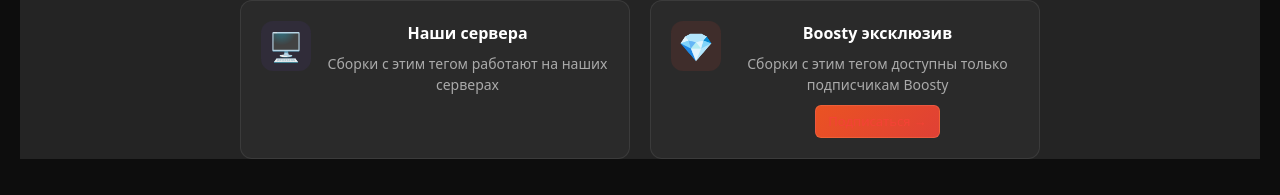
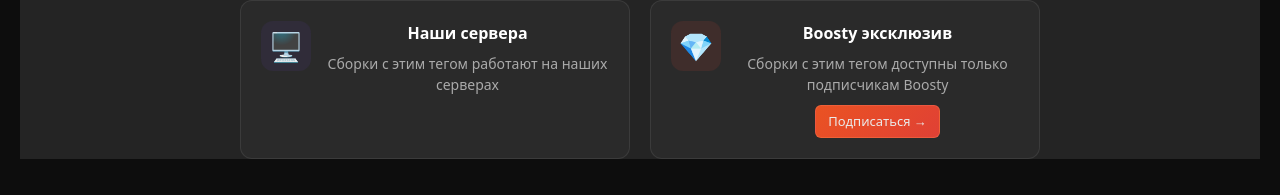
Before and after one commit to Quper24/map-combos, a React (Vite) app: page /#/ in a window 1280 px wide. Shown: the part 2180-2375 px from the top of the page. Built offline with nearby package versions, Linux system fonts and the light colour scheme.

Commit message:
fix link boosty

```diff
--- a/src/pages/Home/home.css
+++ b/src/pages/Home/home.css
@@ -306,7 +306,7 @@
   display: inline-block;
   padding: 6px 12px;
   background: rgba(244, 67, 54, 0.1);
-  color: #f44336;
+  color: #eaeaea;
   border: 1px solid rgba(244, 67, 54, 0.3);
   border-radius: 6px;
   font-size: 13px;
```
